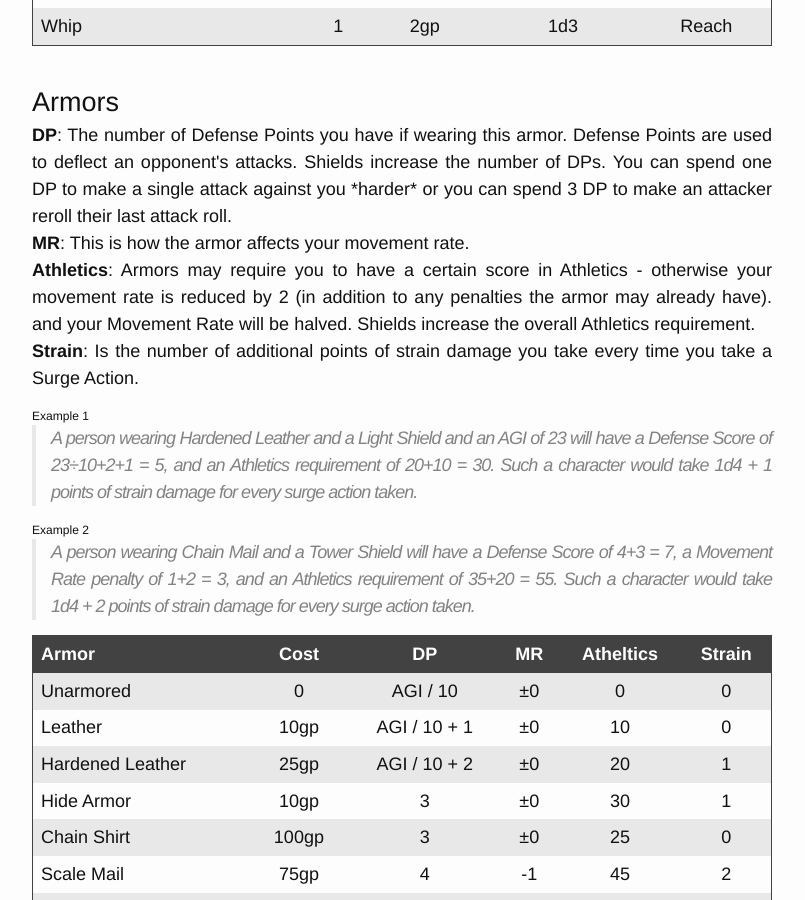
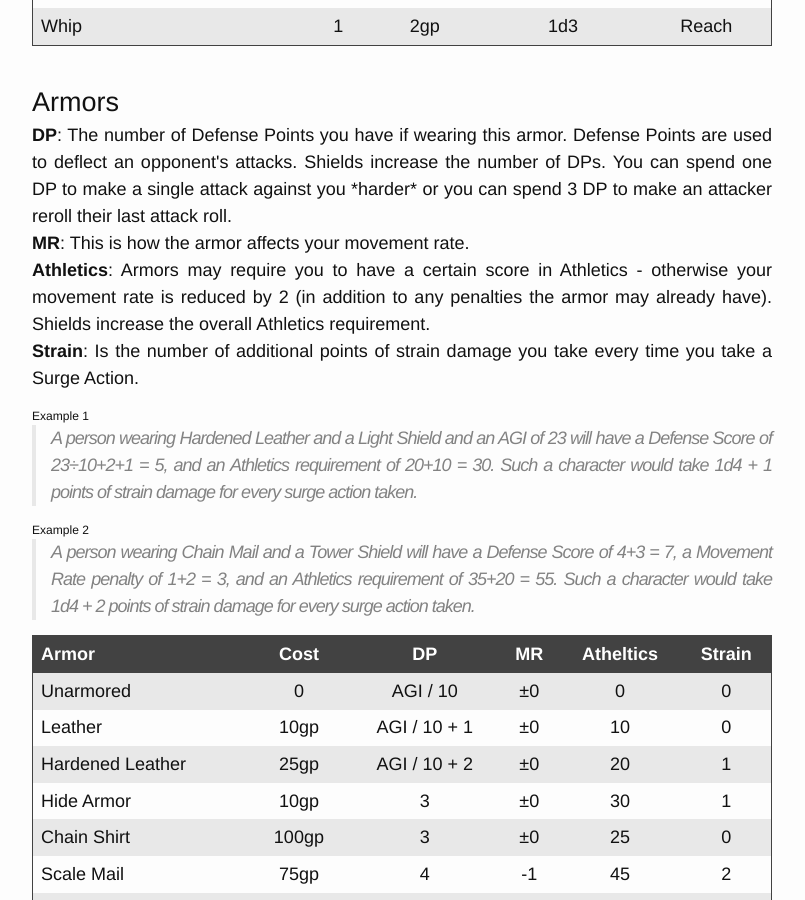
Before and after one commit to moccalotto/kaos, a Jekyll site: the page built from _rulebook/equipment.html, in a window 1280 px wide and 900 px high, scrolled down 2337 px. Shown: the whole window, without its empty margins (238-1043 px from the left). Built offline with Jekyll 4.4.1, drawn with Linux system fonts in a browser that asks for light colours.

Commit message:
Remove word salad

```diff
--- a/_rulebook/equipment.html
+++ b/_rulebook/equipment.html
@@ -70,7 +70,7 @@ This is how the armor affects your movement rate.
 <strong>Athletics</strong>:
 Armors may require you to have a certain score in Athletics - otherwise
 your movement rate is reduced by 2 (in addition to any penalties the armor may already have).
-and your Movement Rate will be halved. Shields increase the overall Athletics requirement.
+Shields increase the overall Athletics requirement.
 <br>
 <strong>Strain</strong>:
 Is the number of additional points of strain damage you take every time you take a Surge Action.
```
